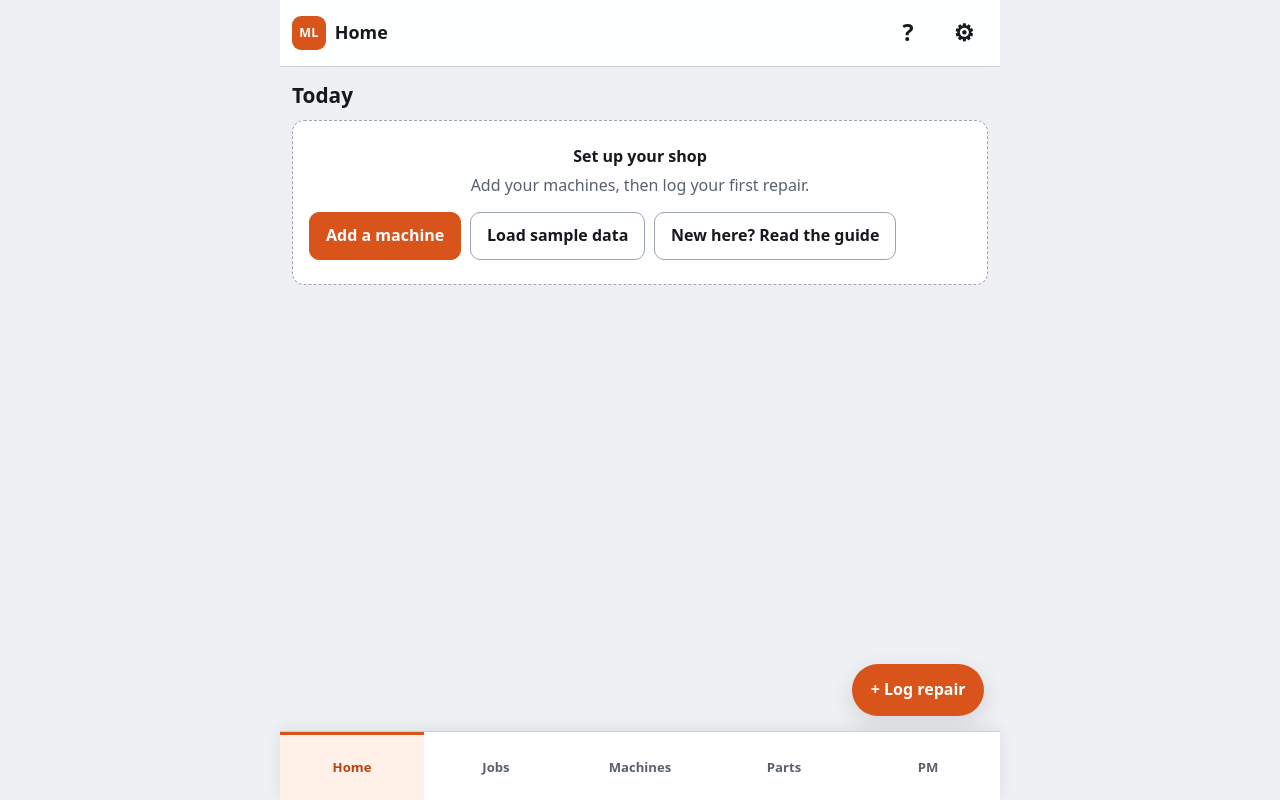
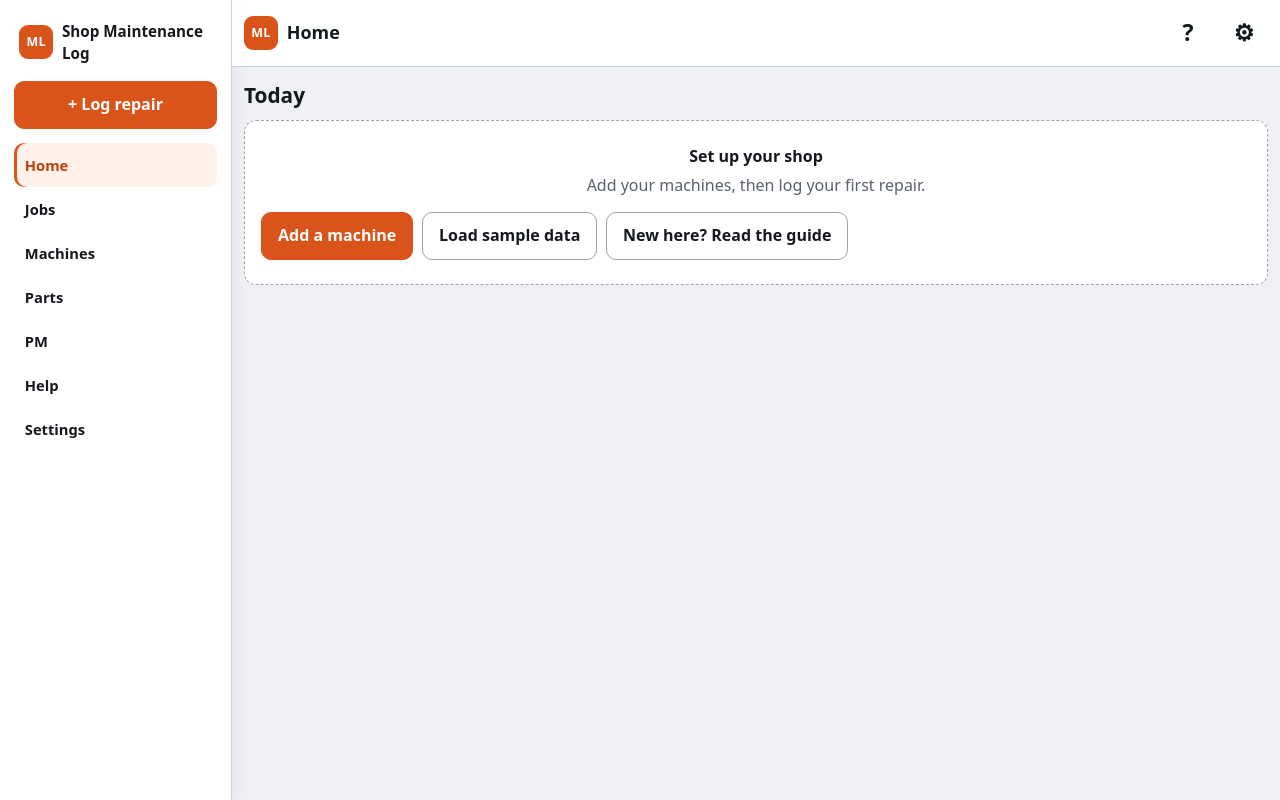
Before and after one commit to chowtao123-design/shopfloor-cmms, a website with bundled scripts: page index.html in a window 1280 px wide. Built offline with nearby package versions, Linux system fonts and the light colour scheme.

Commit message:
M8a: Desktop sidebar, tablet/desktop breakpoints, desktop Home columns

```diff
--- a/app.js
+++ b/app.js
@@ -2105,6 +2105,26 @@ function renderHome() {
       )
     : h('div', { class: 'card' }, h('p', { class: 'muted', style: { margin: 0 } }, 'All clear — nothing overdue, urgent or low right now.'));
 
+  const pmDueWeek = state.pmTasks
+    .filter((task) => task.active !== false)
+    .filter((task) => {
+      if (pmState(task, today) === 'overdue') return true;
+      const days = daysBetween(today, pmDueDate(task, today));
+      return days !== null && days >= 0 && days <= 7;
+    })
+    .sort(
+      (a, b) =>
+        pmDueDate(a, today).localeCompare(pmDueDate(b, today)) ||
+        String(a.title).localeCompare(String(b.title)),
+    );
+  const pmWeekHost = pmDueWeek.length
+    ? h('div', { class: 'list' }, ...pmDueWeek.map(pmTaskRow))
+    : h(
+        'div',
+        { class: 'card' },
+        h('p', { class: 'muted', style: { margin: 0 } }, 'Nothing due in the next 7 days.'),
+      );
+
   return page(
     pageHead('Today'),
     backupReminder(today),
@@ -2122,8 +2142,12 @@ function renderHome() {
       counterTile('PM due soon', counts.pmDueSoon, '#/pm', counts.pmDueSoon > 0 ? 'is-warn' : ''),
       counterTile('Low stock', counts.lowStock, '#/parts?low=1', counts.lowStock > 0 ? 'is-alert' : ''),
     ),
-    sectionTitle('Needs attention'),
-    attentionHost,
+    h(
+      'div',
+      { class: 'home-columns' },
+      h('section', { class: 'home-column' }, sectionTitle('Needs attention'), attentionHost),
+      h('section', { class: 'home-column' }, sectionTitle('PM due this week'), pmWeekHost),
+    ),
   );
 }
 
@@ -2343,15 +2367,30 @@ function renderSettings() {
 
 /* ---------- Routing ---------- */
 
+function updateNavCounts() {
+  const counts = dashboardCounts(state, todayISO());
+  const values = {
+    jobs: counts.openJobs,
+    parts: counts.lowStock,
+    pm: counts.pmOverdue,
+  };
+  for (const badge of document.querySelectorAll('.sidebar .nav-count')) {
+    const value = Math.max(0, Number(values[badge.dataset.count]) || 0);
+    badge.textContent = String(value);
+    badge.hidden = value === 0;
+  }
+}
+
 async function render() {
   const route = routeInfo();
   const [root, second, third] = route.segments;
   const tab = root || 'home';
 
-  for (const link of document.querySelectorAll('.tab')) {
+  for (const link of document.querySelectorAll('.tab, .sidebar a[data-tab]')) {
     if (link.dataset.tab === tab) link.setAttribute('aria-current', 'page');
     else link.removeAttribute('aria-current');
   }
+  updateNavCounts();
   if (tab !== 'settings' && tab !== 'help') storageSet(LAST_TAB_KEY, tab);
 
   let content;
--- a/index.html
+++ b/index.html
@@ -29,6 +29,29 @@
       </a>
     </header>
 
+    <nav class="sidebar" aria-label="Main navigation (desktop)">
+      <div class="sidebar-brand">
+        <span class="brand-mark" aria-hidden="true">ML</span>
+        <span class="sidebar-app-name">Shop Maintenance Log</span>
+      </div>
+      <a class="btn btn-primary sidebar-new" href="#/jobs/new">+ Log repair</a>
+      <div class="sidebar-links">
+        <a class="sidebar-link" href="#/home" data-tab="home">Home</a>
+        <a class="sidebar-link" href="#/jobs" data-tab="jobs"
+          >Jobs <span class="nav-count" data-count="jobs"></span
+        ></a>
+        <a class="sidebar-link" href="#/machines" data-tab="machines">Machines</a>
+        <a class="sidebar-link" href="#/parts" data-tab="parts"
+          >Parts <span class="nav-count" data-count="parts"></span
+        ></a>
+        <a class="sidebar-link" href="#/pm" data-tab="pm"
+          >PM <span class="nav-count" data-count="pm"></span
+        ></a>
+        <a class="sidebar-link" href="#/help" data-tab="help">Help</a>
+        <a class="sidebar-link" href="#/settings" data-tab="settings">Settings</a>
+      </div>
+    </nav>
+
     <main id="app-main" tabindex="-1"></main>
 
     <a class="fab" id="fab" href="#/jobs/new" hidden>+ Log repair</a>
--- a/styles.css
+++ b/styles.css
@@ -1145,3 +1145,143 @@ details.more[open] > summary {
     scroll-behavior: auto !important;
   }
 }
+
+/* ==========================================================================
+   M8a: Tablet and desktop breakpoints (mobile-first).
+   Everything above is the phone layout (< 768px) and stays unchanged.
+   ========================================================================== */
+
+/* Base (< 768px): sidebar is desktop-only, keep the phone layout as-is. */
+.sidebar {
+  display: none;
+}
+
+.nav-count {
+  display: inline-flex;
+  align-items: center;
+  justify-content: center;
+  min-width: 1.4rem;
+  padding: 0.02rem 0.42rem;
+  border-radius: 999px;
+  border: 1px solid var(--border);
+  background: var(--surface-3);
+  color: var(--muted);
+  font-size: 0.72rem;
+  font-weight: 700;
+  font-variant-numeric: tabular-nums;
+}
+
+/* Tablet: 768–1023px — wider content, Home counters in 3 columns. */
+@media (min-width: 768px) {
+  .app-header,
+  .page {
+    max-width: 960px;
+  }
+
+  .counters {
+    grid-template-columns: repeat(3, minmax(0, 1fr));
+  }
+}
+
+/* Desktop: 1024px and up — fixed left sidebar replaces tab bar + FAB. */
+@media (min-width: 1024px) {
+  .sidebar {
+    display: flex;
+    flex-direction: column;
+    gap: 0.3rem;
+    position: fixed;
+    top: 0;
+    bottom: 0;
+    left: 0;
+    z-index: 10;
+    width: 232px;
+    padding: 1rem 0.85rem;
+    overflow-y: auto;
+    background: var(--surface);
+    border-right: 1px solid var(--border);
+    box-shadow: 2px 0 14px rgb(16 24 40 / 6%);
+  }
+
+  .sidebar-brand {
+    display: flex;
+    align-items: center;
+    gap: 0.55rem;
+    padding: 0.25rem 0.35rem 0.75rem;
+  }
+
+  .sidebar-app-name {
+    font-size: 0.95rem;
+    font-weight: 750;
+  }
+
+  .sidebar-new {
+    width: 100%;
+    margin-bottom: 0.6rem;
+  }
+
+  .sidebar-link {
+    display: flex;
+    align-items: center;
+    justify-content: space-between;
+    gap: 0.5rem;
+    min-height: 44px;
+    padding: 0.5rem 0.7rem;
+    border-radius: 10px;
+    color: var(--text);
+    text-decoration: none;
+    font-size: 0.92rem;
+    font-weight: 650;
+  }
+
+  .sidebar-link:hover {
+    background: var(--surface-2);
+  }
+
+  .sidebar-link[aria-current="page"] {
+    background: var(--accent-soft);
+    color: var(--accent-strong);
+    box-shadow: inset 3px 0 0 var(--accent);
+  }
+
+  .sidebar-link[aria-current="page"] .nav-count {
+    background: var(--surface);
+  }
+
+  /* Visible keyboard focus on sidebar links and list rows. */
+  .sidebar-link:focus-visible,
+  a.row:focus-visible,
+  .attention-item:focus-visible,
+  .pm-row .row-title:focus-visible {
+    outline: 3px solid var(--focus);
+    outline-offset: 2px;
+  }
+
+  /* The bottom tab bar and the floating button are replaced by the sidebar. */
+  .tabbar,
+  .fab {
+    display: none !important;
+  }
+
+  /* Make room for the fixed sidebar; the tab bar is gone so drop its padding. */
+  body {
+    margin-left: 232px;
+    padding-bottom: 1.5rem;
+  }
+
+  .app-header,
+  .page {
+    max-width: 1200px;
+  }
+
+  .counters {
+    grid-template-columns: repeat(5, minmax(0, 1fr));
+  }
+
+  /* Home: "Needs attention" and "PM due this week" side by side. */
+  .home-columns {
+    display: grid;
+    grid-template-columns: repeat(2, minmax(0, 1fr));
+    gap: 1.25rem;
+    align-items: start;
+  }
+}
--- a/sw.js
+++ b/sw.js
@@ -1,7 +1,7 @@
 // Service worker: cache-first app shell so the log works offline.
 // Bump CACHE_VERSION whenever any shell file changes.
 
-const CACHE_VERSION = 3;
+const CACHE_VERSION = 4;
 const CACHE_NAME = `maint-log-v${CACHE_VERSION}`;
 
 const APP_SHELL = [
```
